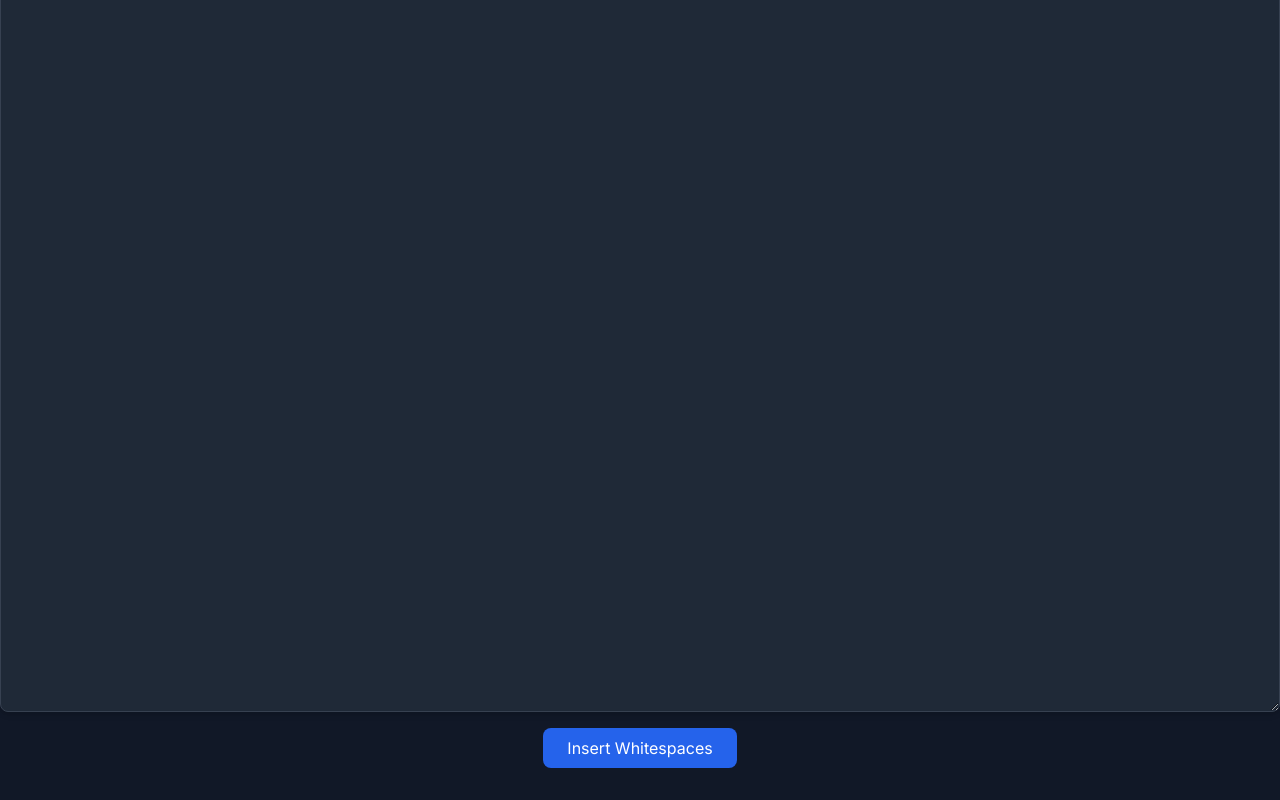
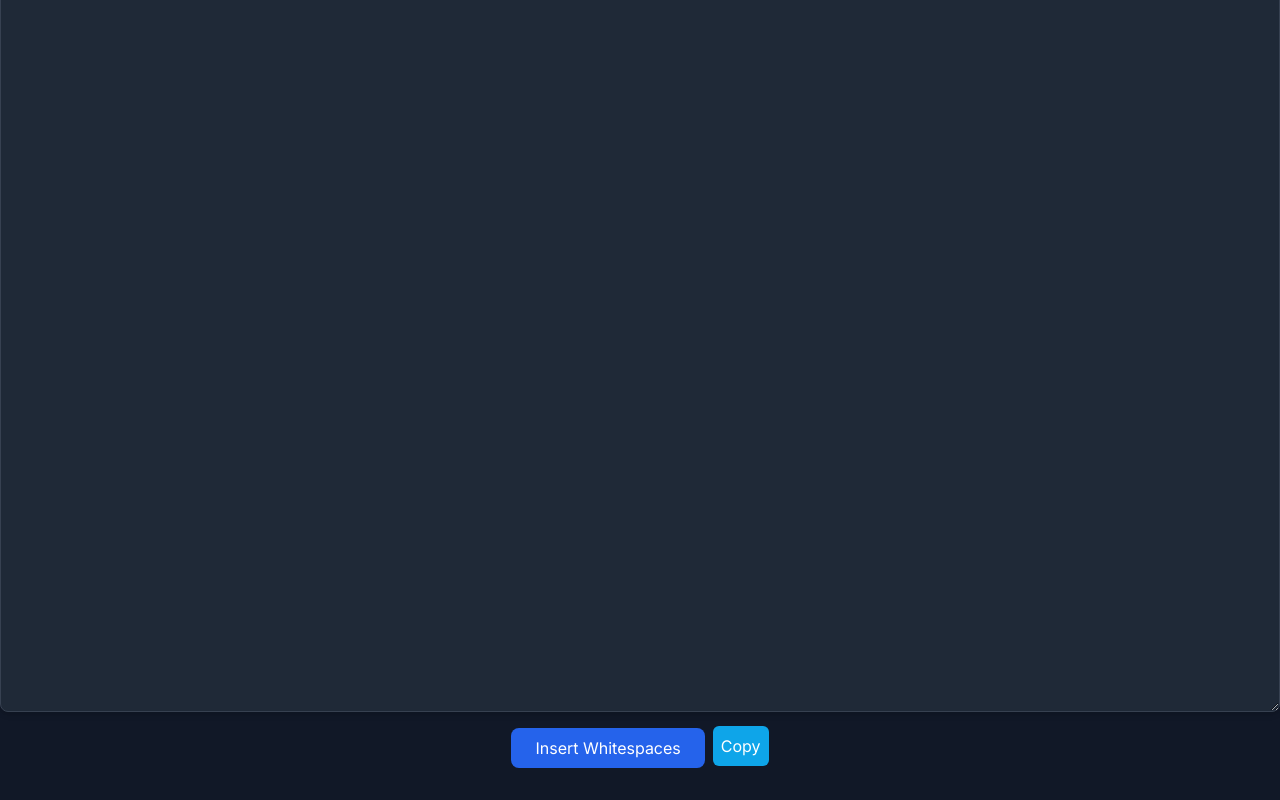
Before and after one commit to jit7445/whitespace, a Next.js app: page / in a window 1280 px wide. Shown: the part 266-1066 px from the top of the page. Built offline with nearby package versions, Linux system fonts and the light colour scheme.

Commit message:
add copy button

```diff
--- /dev/null
+++ b/components/CopyToClipboardButton.tsx
@@ -0,0 +1,25 @@
+import { useState } from 'react';
+import copy from 'clipboard-copy';
+
+const CopyToClipboardButton = ({ text }:any) => {
+  const [isCopied, setIsCopied] = useState(false);
+
+  const handleCopyClick = async () => {
+    try {
+      await copy(text);
+      setIsCopied(true);
+    } catch (error) {
+      console.error('Failed to copy text to clipboard', error);
+    }
+  };
+
+  return (
+    <div>
+      <button className='bg-sky-500  w-auto p-2 rounded-md mt-3' onClick={handleCopyClick}>
+        {isCopied ? 'Copied!' : 'Copy '}
+      </button>
+    </div>
+  );
+};
+
+export default CopyToClipboardButton;
--- a/components/Text.tsx
+++ b/components/Text.tsx
@@ -1,6 +1,6 @@
 import React, { useState } from 'react';
 import { Textarea } from "@/components/ui/textarea";
-
+import CopyToClipboardButton from './CopyToClipboardButton';
 interface HomeProps {}
 
 const Text: React.FC<HomeProps> = () => {
@@ -87,14 +87,19 @@ const Text: React.FC<HomeProps> = () => {
         rows={30}
         cols={40} // Adjust the number of columns as needed
       />
+      <div className='flex flex-row justify-between items-center gap-2'>
       <button
         onClick={insertWhitespace}
         className="bg-blue-600 text-white px-6 py-2 rounded-lg mt-4 hover:bg-blue-700 focus:outline-none focus:ring-2 focus:ring-blue-500"
       >
         Insert Whitespaces
       </button>
+      <div className='text-white'> <CopyToClipboardButton text={modifiedParagraphs} /></div>
+      </div>
+
       {modifiedParagraphs.length > 0 && (
         <div className="mt-6 bg-gray-800 text-white p-4 m-4 rounded-lg shadow-md">
+
           <h2 className="text-2xl font-bold mb-4">Modified Paragraphs:</h2>
           {modifiedParagraphs.map((paragraph, index) => (
             <p key={index} className="text-xl mb-4">
```
Also changed, not shown: package.json (+12 -4 lines), 1 other file (tests, documents, lock files or other folders).
